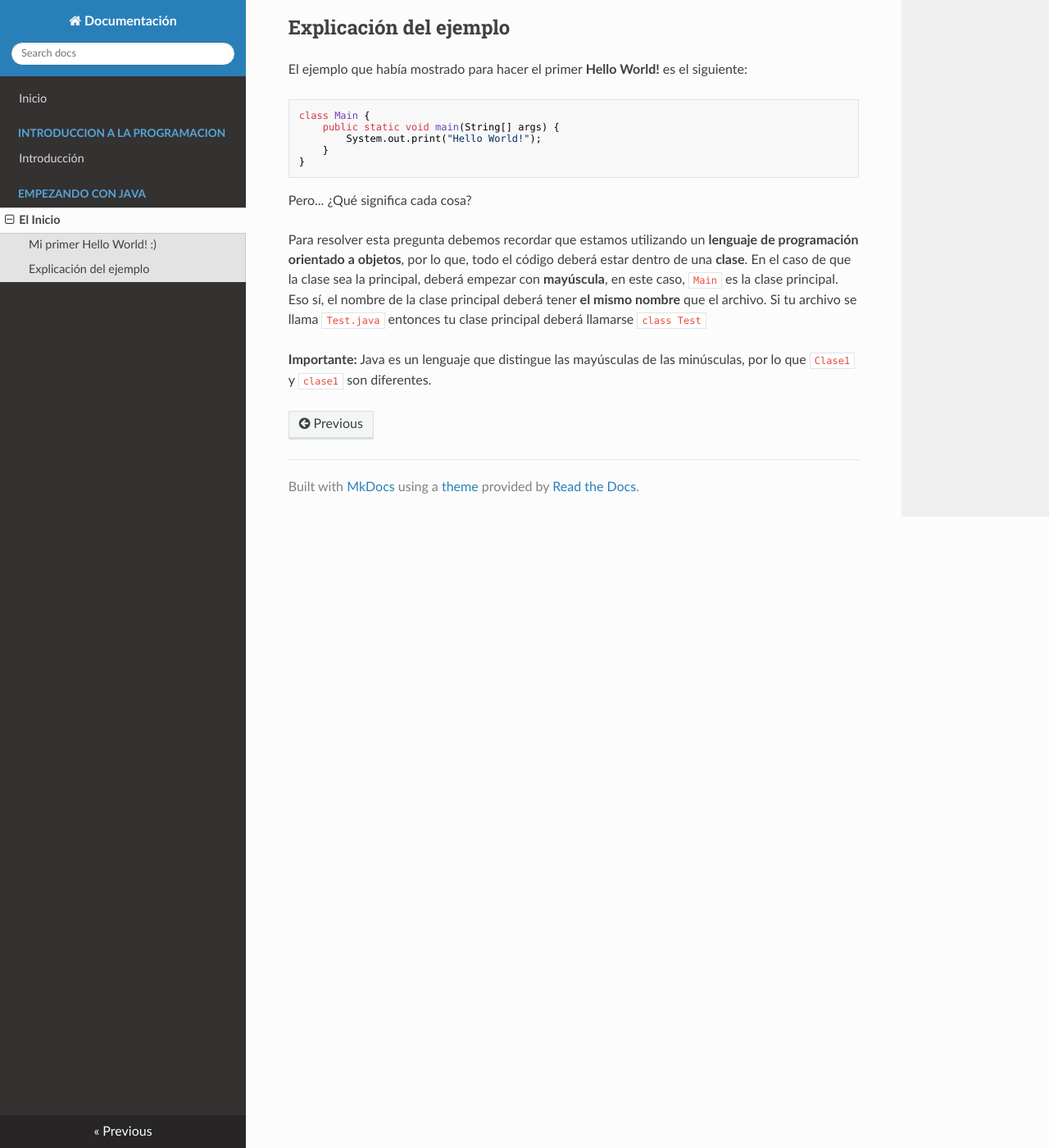
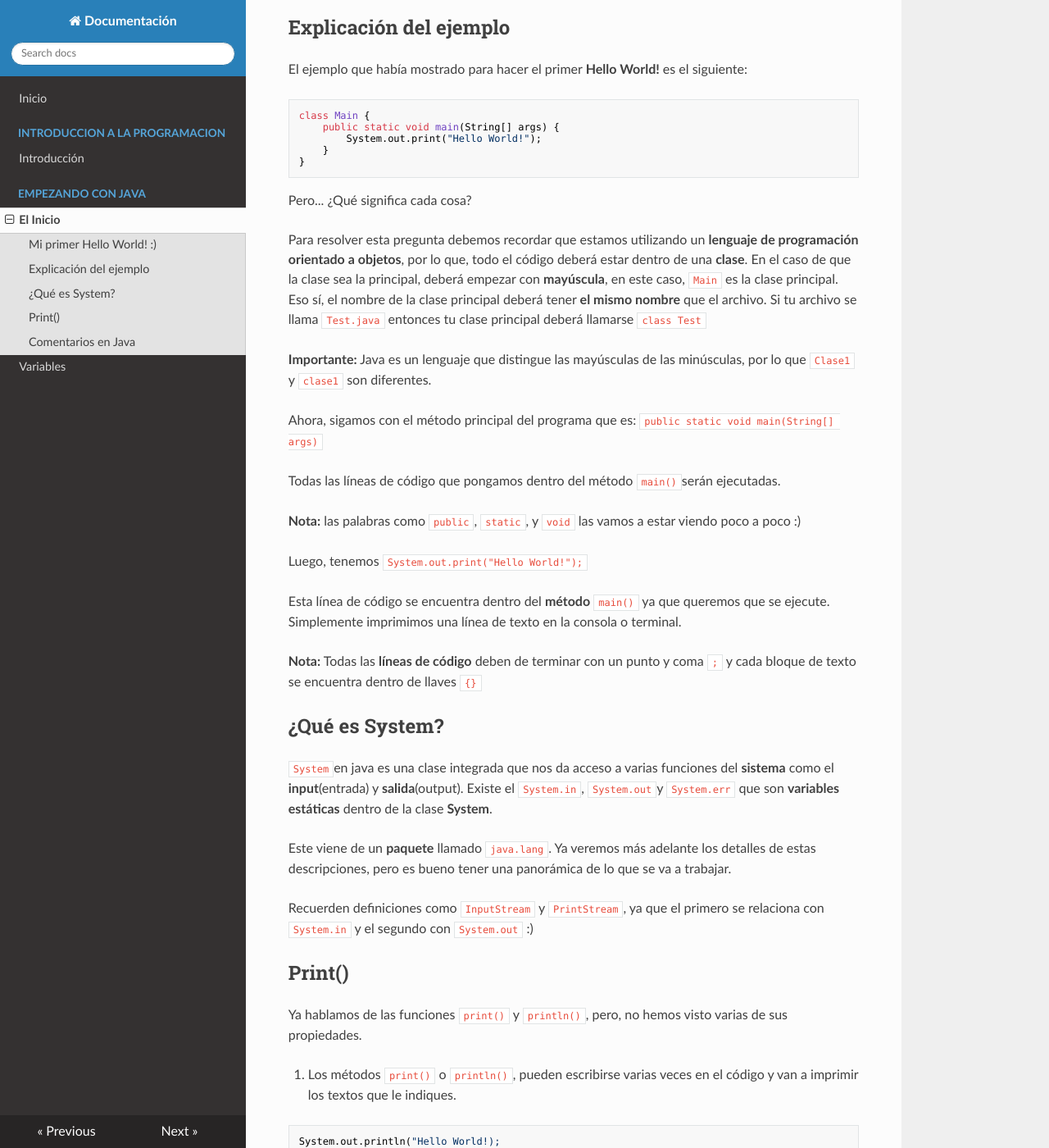
Before and after one commit to ElSpartan7182/JavaDocumentation, an MkDocs documentation site: the page built from docs/FundamentosJava/Empezando.md, in a window 1280 px wide and 1400 px high, scrolled down 1499 px. Shown: the whole window at 82% size. Built offline with MkDocs 1.6.1, drawn with Linux system fonts in a browser that asks for light colours; nearby versions of some CDN libraries; some of the changed text lies outside the part shown.

Commit message:
Variables

````diff
--- a/docs/FundamentosJava/Empezando.md
+++ b/docs/FundamentosJava/Empezando.md
@@ -15,11 +15,11 @@ En el caso que les salga algo de java version "x.x.x" entonces está instalado c
 
 Se darán cuenta que en lenguajes como **python**, imprimir un **Hello World!** Es bastante sencillo, ya que solo tienen que escribir `print("Hello World!")`
 
-Por otro lado, recordemos que **java** es un *lenguaje de programación orientado a objetos**, por lo que esto no funcionará de esta manera.
+Por otro lado, recordemos que **java** es un **lenguaje de programación orientado a objetos**, por lo que esto no funcionará de esta manera.
 
 - **print:** Print es un método que sirve para mostrar algún texto en la consola como salida, o, en este caso, la terminal.
 
-- **println:** Println es un print con un ln al final, ¿qué quiere decir **ln**? Es la abreviatura de *line*, por lo que, va a mostrar el texto en la consola y además va a agregar un salto de línea.
+- **println:** Println es un print con un **ln** al final, ¿qué quiere decir **ln**? Es la abreviatura de *line*, por lo que, va a mostrar el texto en la consola y además va a agregar un salto de línea.
 
 Voy a mostrar un pequeño código para imprimir `Hello World!` y lo vamos explicando paso a paso!
 
@@ -60,3 +60,112 @@ Pero... ¿Qué significa cada cosa?
 Para resolver esta pregunta debemos recordar que estamos utilizando un **lenguaje de programación orientado a objetos**, por lo que, todo el código deberá estar dentro de una **clase**. En el caso de que la clase sea la principal, deberá empezar con **mayúscula**, en este caso, `Main` es la clase principal. Eso sí, el nombre de la clase principal deberá tener **el mismo nombre** que el archivo. Si tu archivo se llama `Test.java` entonces tu clase principal deberá llamarse `class Test`
 
 **Importante:** Java es un lenguaje que distingue las mayúsculas de las minúsculas, por lo que `Clase1` y `clase1` son diferentes.
+
+Ahora, sigamos con el método principal del programa que es: `public static void main(String[] args)`
+
+Todas las líneas de código que pongamos dentro del método `main()`serán ejecutadas.
+
+**Nota:** las palabras como `public`, `static`, y `void` las vamos a estar viendo poco a poco :)
+
+Luego, tenemos `System.out.print("Hello World!");`
+
+Esta línea de código se encuentra dentro del **método** `main()` ya que queremos que se ejecute. Simplemente imprimimos una línea de texto en la consola o terminal.
+
+**Nota:** Todas las **líneas de código** deben de terminar con un punto y coma `;` y cada bloque de texto se encuentra dentro de llaves `{}`
+
+## ¿Qué es System?
+
+`System`en java es una clase integrada que nos da acceso a varias funciones del **sistema** como el **input**(entrada) y **salida**(output). Existe el `System.in`, `System.out`y `System.err` que son **variables estáticas** dentro de la clase **System**.
+
+Este viene de un **paquete** llamado `java.lang`. Ya veremos más adelante los detalles de estas descripciones, pero es bueno tener una panorámica de lo que se va a trabajar.
+
+Recuerden definiciones como `InputStream` y `PrintStream`, ya que el primero se relaciona con `System.in` y el segundo con `System.out` :)
+
+## Print()
+
+Ya hablamos de las funciones `print()` y `println()`, pero, no hemos visto varias de sus propiedades.
+
+1. Los métodos `print()` o `println()`, pueden escribirse varias veces en el código y van a imprimir los textos que le indiques.
+
+```java
+System.out.println("Hello World!);
+System.out.println("Hola Mundo");
+System.our.println("Texto 3");
+```
+
+El output se vería así:
+```java
+Hello World!
+Hola Mundo
+Texto 3
+```
+
+Pero si colocamos `print()` en vez de `println()`:
+```java
+System.out.print("Hello World!);
+System.out.print("Hola Mundo");
+System.our.print("Texto 3");
+```
+
+El output se vería así:
+```java
+Hello World!Hola MundoTexto 3
+```
+
+**Nota:** Recuerda colocar tu texto en comillas dobles **" "**
+
+Por último, `print()` también sirve para imprimir números.
+
+```java
+System.out.print(1);
+```
+
+El output se vería: `1`
+
+Pero también podemos imprimir **operaciones matemáticas**, aquí te dejo 5 básicas.
+
+1. Suma: **+**
+2. Resta: **-**
+3. Multiplicación: **\**
+4. División: **/**
+5. Módulo: **%**
+
+Esto quiere decir que si ponemos
+
+```java
+System.out.print(5 + 5);
+```
+El output se vería: `10`
+
+## Comentarios en Java
+
+Los comentarios sirven para dar alguna explicación, por ejemplo, si alguien externo ve tu código, leyendo los comentarios va a poder darse una idea más rápido que andar leyendo línea por línea el funcionamiento.
+
+**Pequeño tip:** Si escribes algún código nuevo que no funciona, puedes ponerlo en comentarios para que no afecte el demás código ;)
+
+Podemos poner líneas sencillas de comentarios con `//`. Las puedes poner sobre líneas de código o terminando estas
+Ejemplo:
+```java
+// Esto es un comentario encima de una línea
+System.out.print("Hola!"); // Este es otro comentario al terminar la línea
+```
+
+También tenemos comentarios de varias líneas. Estas empiezan con `/*` y terminan con `*/`, así que, todo el texto que incluyan dentro de esas se considerarán comentario.
+
+```java
+/* Estas son varias líneas de comentarios,
+que pueden ser muy largas y explicar de manera más extensa */
+
+System.out.print("Hola!");
+```
+
+Por último, tenemos las líneas de código de "Documentación", estas se colocan para especificar variables y explicar de manera extensa. Para usarlas, tienes que poner `/**` y luego `enter` para que se genere y puedas escribir algo como esto:
+
+```java
+/**
+ * @param AsiSeEspecificaAlgunaVariable y la podemos explicar
+ * Y luego explicamos otras cosas
+*/
+
+System.out.println("Son muy útiles :O");
+```
--- a/mkdocs.yml
+++ b/mkdocs.yml
@@ -9,3 +9,4 @@ nav:
     - Introducción: IntroduccionProgramacion/Introduccion.md
   - Empezando con Java:
     - El Inicio: FundamentosJava/Empezando.md
+    - Variables: FundamentosJava/Variables.md
````
Also changed, not shown: docs/FundamentosJava/Variables.md (added, +24 -0 lines).
